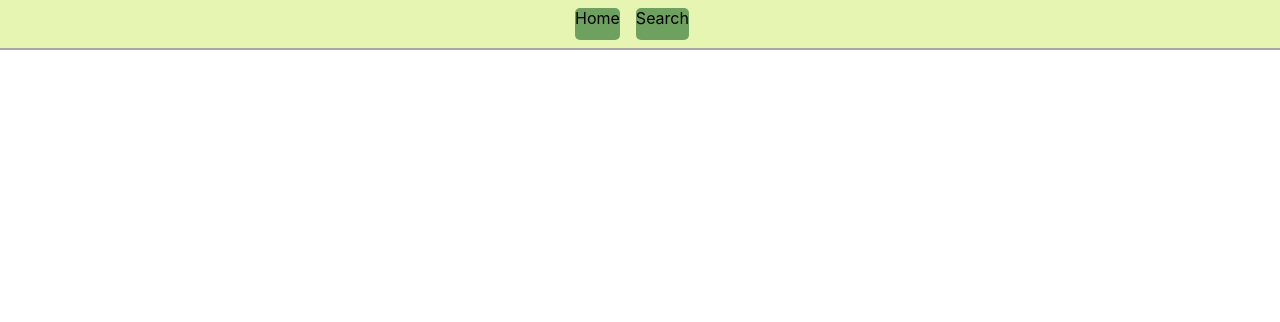
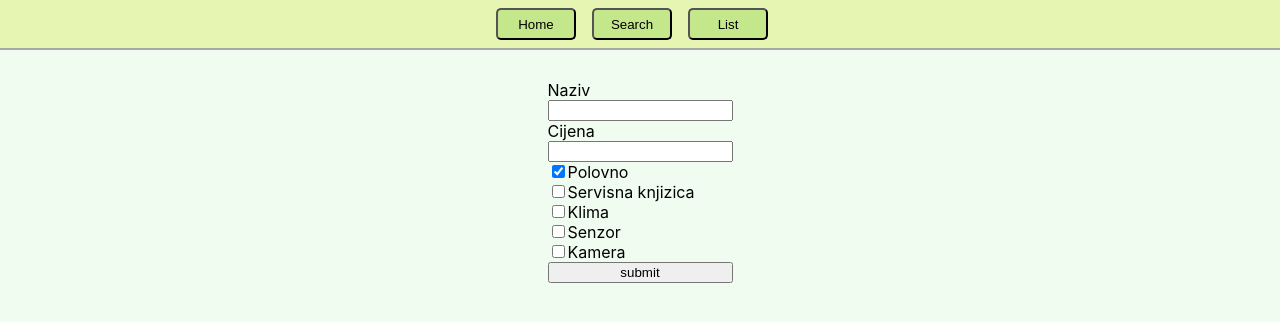
Before and after one commit to bozekekez/treningFront, a React (Create React App) app: page /list in a window 1280 px wide. Shown: the top 322 px of the page. Built offline with nearby package versions, Linux system fonts and the light colour scheme.

Commit message:
unaprijeđeno pretrazivanje, poruke, listanje dohvacenih objekata preko pretrazivanja, mogucnost dodavanja novih unosa u bazu kroz list

```diff
--- a/src/App.css
+++ b/src/App.css
@@ -1,5 +1,6 @@
 .App {
   text-align: center;
+  background-color: honeydew;
 }
 
 .App-logo {
--- a/src/App.js
+++ b/src/App.js
@@ -1,6 +1,7 @@
 import './App.css';
 import Header from './Components/Header/Header';
-import Search from './Components/Search/Search'
+import Search from './Components/Search/Search';
+import List from './Components/List/List';
 import { BrowserRouter as Router, Switch, Route, Link, Redirect, HashRouter, useHistory, useParams } from "react-router-dom";
 
 function App() {
@@ -11,6 +12,9 @@ function App() {
         <Route exact={true} path="/search" render={() =>(
           <Search />
         )}/>
+        <Route exact={true} path="/list" render={() =>(
+          <List />
+        )}/>
       </div>
     </Router>
   );
--- a/src/Components/Header/Header.css
+++ b/src/Components/Header/Header.css
@@ -21,6 +21,7 @@
     height: 2rem;
     margin-top: 0.5rem;
     border-radius: 5px;
-    background-color: rgb(110, 160, 95);
+    background-color: rgb(196, 231, 140);
     cursor: pointer;
+    width: 5rem;
 }
--- a/src/Components/Header/Header.js
+++ b/src/Components/Header/Header.js
@@ -12,10 +12,15 @@ const Header = () => {
     const handleSearch = () =>{
         history.push('/search');
     }
+
+    const handleList = () =>{
+        history.push('/list');
+    }
 return(
     <div className="navbar">
-        <buton className="botun" onClick={handleClick}>Home</buton>
-        <buton className="botun" onClick={handleSearch}>Search</buton>
+        <button className="botun" onClick={handleClick}>Home</button>
+        <button className="botun" onClick={handleSearch}>Search</button>
+        <button className="botun" onClick={handleList}>List</button>
     </div>
 )
 }
--- /dev/null
+++ b/src/Components/List/List.css
@@ -0,0 +1,12 @@
+.list{
+    display: flex;
+    justify-content: center;
+    margin-top: 5rem;
+    flex-direction: column;
+    align-items: center;
+}
+
+.forma{
+    display: flex;
+    flex-direction: column;
+}
--- /dev/null
+++ b/src/Components/List/List.js
@@ -0,0 +1,130 @@
+import { BrowserRouter as Router, Switch, Route, Link, useHistory } from "react-router-dom";
+import React, { useState, useEffect, useContext } from 'react';
+import './List.css'
+
+const List = () => {
+    const [naziv, setNaziv] = useState();
+    const [cijena, setCijena] = useState();
+    const [polovno, setPolovno] = useState(true);
+    const [servis, setServis] = useState(false);
+    const [klima, setKlima] = useState(false);
+    const [message, setMessage] = useState();
+    const [senzor, setSenzor] = useState(false);
+    const [kamera, setKamera] = useState(false);
+
+    const handleName = (e) =>{
+        setNaziv(e.target.value);
+    }
+
+    const handleCijena = (e) => {
+        setCijena(e.target.value);
+    }
+
+    const handlePolovno = (e) =>{
+        if(polovno === true){
+            setPolovno(false);
+        }
+        if(polovno === false){
+            setPolovno(true);
+        }
+    }
+
+    const handleServis= (e) =>{
+        if(servis === true){
+            setServis(false);
+        }
+        if(servis === false){
+            setServis(true);
+        }
+    }
+
+    const handleKlima= (e) =>{
+        if(klima === true){
+            setKlima(false);
+        }
+        if(klima === false){
+            setKlima(true);
+        }
+    }
+
+    const handleSenzor = () =>{
+        if(senzor === true){
+            setSenzor(false)
+        }
+        if(senzor === false){
+            setSenzor(true)
+        }
+    }
+
+    const handleKamera = () => {
+        if(kamera === true){
+            setKamera(false)
+        }
+        if(kamera === false){
+            setKamera(true)
+        }
+    }
+
+    console.log(senzor)
+
+    const handleSubmit = (e) => {
+        e.preventDefault();
+        console.log(naziv);
+
+        fetch('http://localhost:3000/list', {
+        method: 'post',
+        headers: {'Content-Type': 'application/json'},
+        body: JSON.stringify({
+                name: naziv,
+                cijena: cijena,
+                polovno: polovno,
+                servis: servis,
+                klima: klima,
+                dodatno:{
+                    senzor: senzor,
+                    kamera: kamera
+                }
+            })
+        })
+        .then(resopnse => resopnse.json())
+        .then(article =>{
+            if (article){
+                    setMessage(`${article.name} has been listed`)
+                }
+        })
+    }
+
+return(
+    <div className="list">
+       <form onSubmit={handleSubmit} className="forma">
+        <label>Naziv</label>
+        <input type="text" onChange={handleName}></input>
+        <label>Cijena</label>
+        <input type="text" onChange={handleCijena}></input>
+        <div>
+            <input type="checkbox" defaultChecked={polovno} onClick={handlePolovno}></input>
+            <label>Polovno</label>
+        </div>
+        <div>
+            <input type="checkbox" onClick={handleServis}></input>
+            <label>Servisna knjizica</label>
+        </div>
+        <div>
+            <input type="checkbox" onClick={handleKlima}></input>
+            <label>Klima</label>
+        </div>
+        <div>
+            <input type="checkbox" onClick={handleSenzor}></input>
+            <label>Senzor</label>
+        </div>
+        <div>
+            <input type="checkbox" onClick={handleKamera}></input>
+            <label>Kamera</label>
+        </div>
+        <button onClick={handleSubmit}>submit</button>
+        </form>
+        {message}
+    </div>
+)
+}
+export default List;
--- a/src/Components/Search/Search.css
+++ b/src/Components/Search/Search.css
@@ -1,6 +1,38 @@
 .search{
     display: flex;
+    justify-content: center;
+    margin-top: 5rem;
     flex-direction: column;
-    margin-top: 5rem;
+    align-items: center;
+}
+
+.searchChild{
+    display: flex;
+    flex-direction: column;
     width: 10rem;
 }
+
+.kartica{
+    height: 7rem;
+    width: 7rem;
+    border: 1px solid gray;
+    margin: 1rem;
+    border-radius: 10px;
+    background-color: rgb(215, 235, 130);
+    display: flex;
+    flex-direction: column;
+    align-items: center;
+}
+
+.karticeParent{
+    display: flex;
+    flex-direction: row;
+    flex-wrap: wrap;
+    margin-left: 15%;
+    margin-right: 15%;
+}
+
+/* .forma{
+    width: 10rem;
+    justify-self: center;
+} */
--- a/src/Components/Search/Search.js
+++ b/src/Components/Search/Search.js
@@ -4,27 +4,62 @@ import './Search.css'
 
 const Search = () => {
     const [name, setName] = useState()
-    const [polovno, setPolovno] = useState(false)
+    const [polovno, setPolovno] = useState(true)
     const [servis, setServirs] = useState(false)
     const [cijena, setCijena] = useState()
     const [klima, setKlima] = useState(false)
     const [message, setMessage] = useState('')
-    const [auto, setAuto] = useState()
+    const [auto, setAuto] = useState([])
+    const [senzor, setSenzor] = useState(false);
+    const [kamera, setKamera] = useState(false);
 
     const handleChange = (e) => {
         setName(e.target.value);
     }
 
     const handlePolovno = () => {
-        setPolovno(true)
+        if(polovno === true){
+            setPolovno(false)
+        }
+        if(polovno === false){
+            setPolovno(true)
+        }
     }
 
     const handleServis = () => {
-        setServirs(true)
+        if(servis === true){
+            setServirs(false)
+        }
+        if(servis === false){
+            setServirs(true)
+        }
     }
 
     const handleKlima = () => {
-        setKlima(true)
+        if(klima === true){
+            setKlima(false)
+        }
+        if(klima === false){
+            setKlima(true)
+        }
+    }
+
+    const handleSenzor = () =>{
+        if(senzor === true){
+            setSenzor(false)
+        }
+        if(senzor === false){
+            setSenzor(true)
+        }
+    }
+
+    const handleKamera = () => {
+        if(kamera === true){
+            setKamera(false)
+        }
+        if(kamera === false){
+            setKamera(true)
+        }
     }
 
     const handleSubmit = (e) => {
@@ -37,28 +72,47 @@ const Search = () => {
 				polovno: polovno,
                 servis: servis,
                 klima: klima,
-                cijena: cijena
+                cijena: cijena,
+                dodatno: {
+                    senzor: senzor,
+                    kamera: kamera
+                }
 			})
 		}).then(resopnse => resopnse.json())
         .then(temporary => {
-            // console.log(prazno)
             setAuto(temporary)
-            console.log(auto)
+            if(!temporary[0]) {
+                setMessage('Nije pronađeno ništa po tim kriterijima')
+            } if(temporary[0]) {
+                setMessage('')
+            }
         })
-        .catch(setMessage('Nije pronađeno ništa po tim kriterijima'))
+
+        // .catch(setMessage('Nije pronađeno ništa po tim kriterijima'))
     }
+
+    console.log(auto)
 
     const handleCijena = (e) => {
         setCijena(e.target.value)
     }
 
+    const render = auto.map(member =>{
+        return (
+            <div className="kartica">
+                <h3>{member.name}</h3>
+                <p>{member.cijena}</p>
+            </div>
+        )
+    })
 return(
     <div className="search">
-        <form onSubmit={handleSubmit}>
+        <div className="searchChild">
+        <form onSubmit={handleSubmit} className="forma">
         <label>Pretraživanje:</label>
         <input className='inputSearch' type='text' placeholder='Search items' value={name} onChange={handleChange} ></input>
         <div>
-            <input type="checkbox" onClick={handlePolovno}></input>
+            <input type="checkbox" defaultChecked={polovno} onClick={handlePolovno}></input>
             <label>Polovno</label>
         </div>
         <div>
@@ -70,13 +124,22 @@ return(
             <label>Klima</label>
         </div>
         <div>
-            <input type="checkbox"></input>
-            <label>Senzor za parkiranje</label>
+            <input type="checkbox" onClick={handleSenzor}></input>
+            <label>Senzor</label>
+        </div>
+        <div>
+            <input type="checkbox" onClick={handleKamera}></input>
+            <label>Kamera</label>
         </div>
         <label>Cijena do:</label>
         <input className='inputSearch' type='text' placeholder='cijena do' value={cijena} onChange={handleCijena}/>
         <button onClick={handleSubmit}>submit</button>
         </form>
+        </div>
+        <div className="karticeParent">
+            {render}
+            {message}
+        </div>
     </div>
 )
 }
--- a/src/index.css
+++ b/src/index.css
@@ -5,6 +5,7 @@ body {
     sans-serif;
   -webkit-font-smoothing: antialiased;
   -moz-osx-font-smoothing: grayscale;
+  background-color: rgb(241, 252, 241);
 }
 
 code {
```
